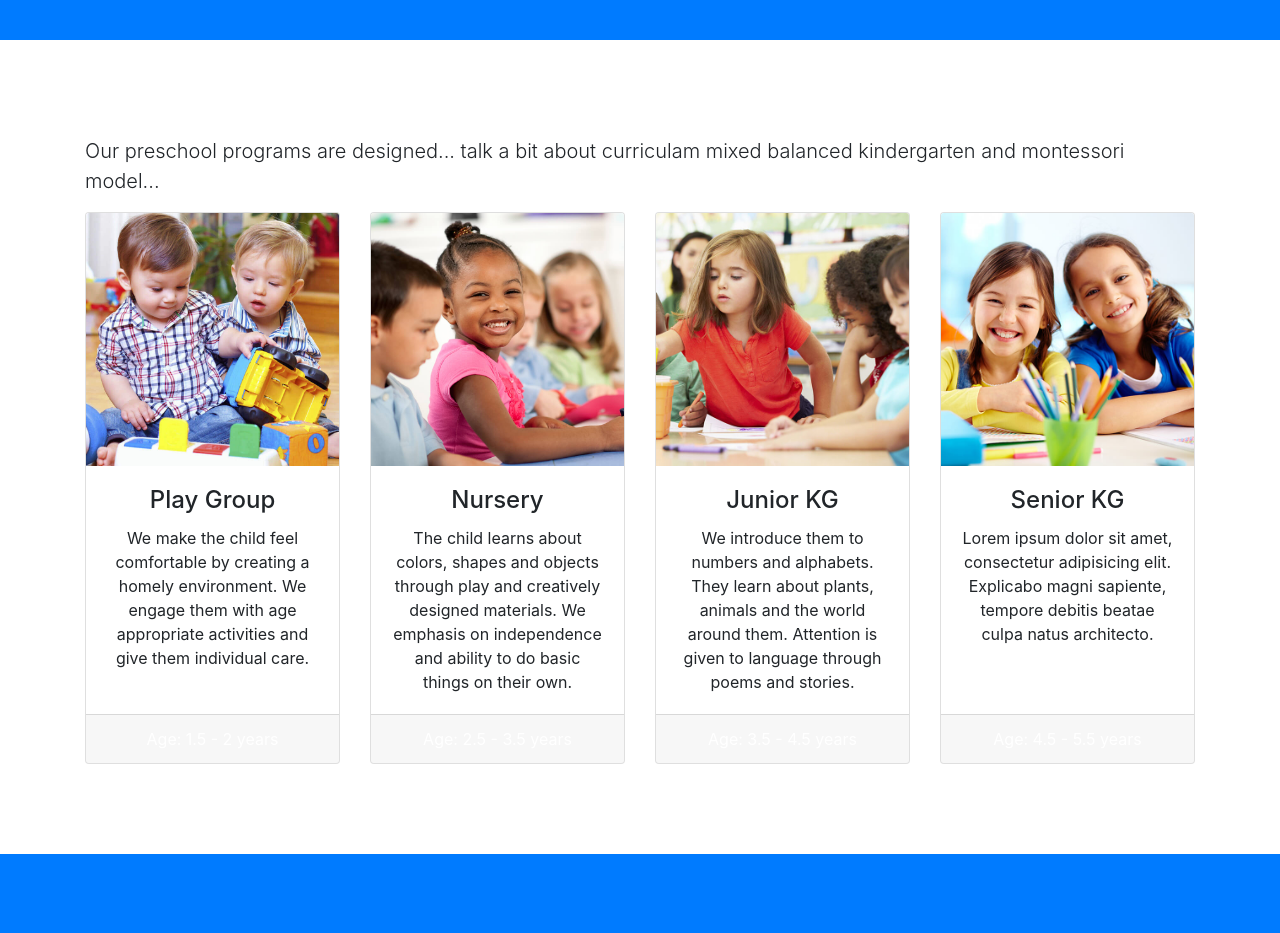
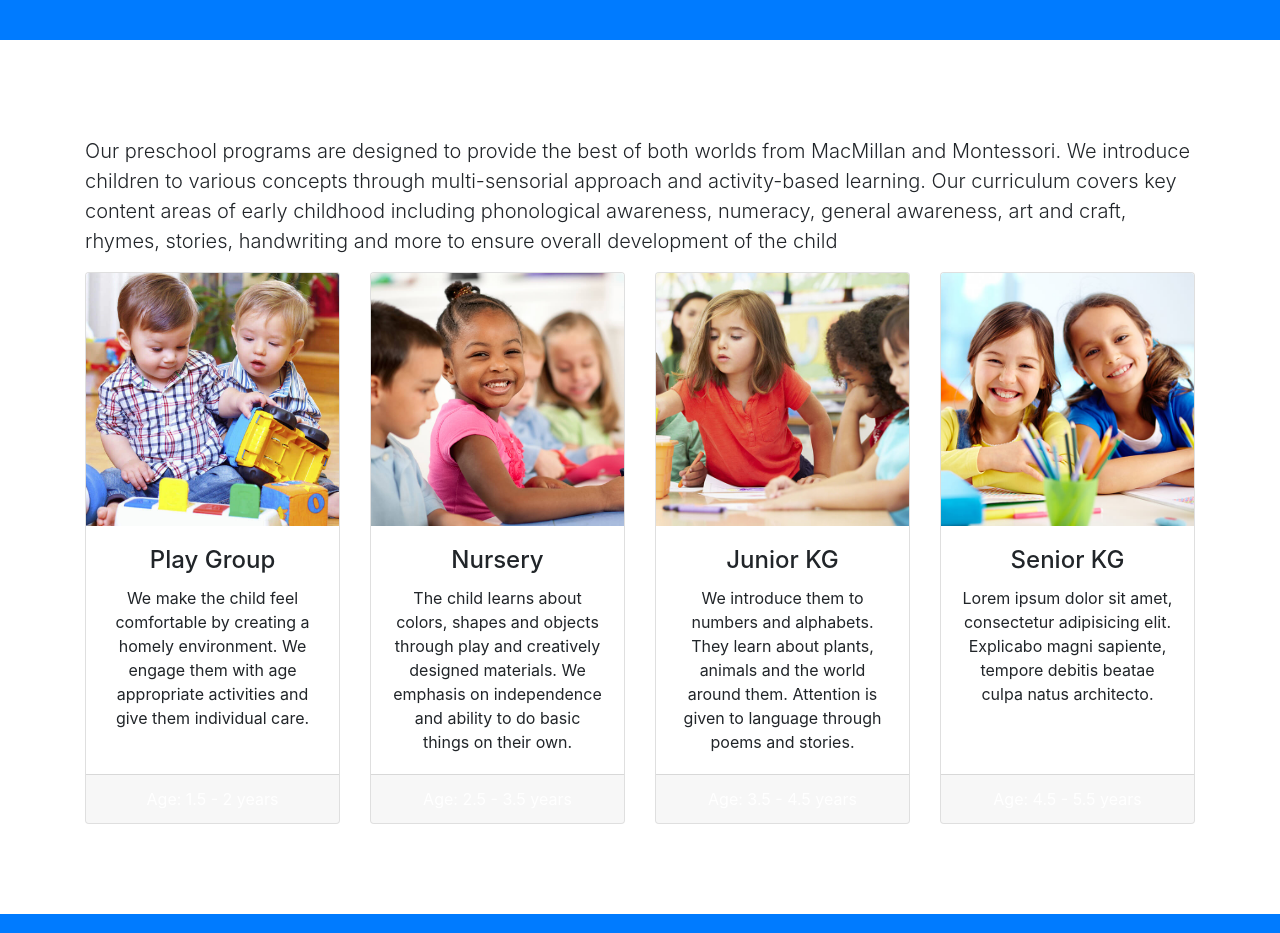
Before and after one commit to mufeedz/littlefeathers.in, a website with bundled scripts: page index.html in a window 1280 px wide. Shown: the part 800-1733 px from the top of the page. Built offline with nearby package versions, Linux system fonts and the light colour scheme.

Commit message:
added overall program description

```diff
--- a/index.html
+++ b/index.html
@@ -154,7 +154,9 @@
       </header>
       <h2 class="text-center text-uppercase text-secondary mb-0">Preschool Programs</h2>
       <hr class="star-dark mb-5">	  -->
-	  <p class="lead">Our preschool programs are designed... talk a bit about curriculam mixed balanced kindergarten and montessori model...</p>
+	  <p class="lead">Our preschool programs are designed to provide the best of both worlds from MacMillan and Montessori.
+		  We introduce children to various concepts through multi-sensorial approach and activity-based learning.
+		  Our curriculum covers key content areas of early childhood including phonological awareness, numeracy, general awareness, art and craft, rhymes, stories, handwriting and more to ensure overall development of the child</p>
       <!-- Page Features -->
       <div class="row text-center">
 
```
